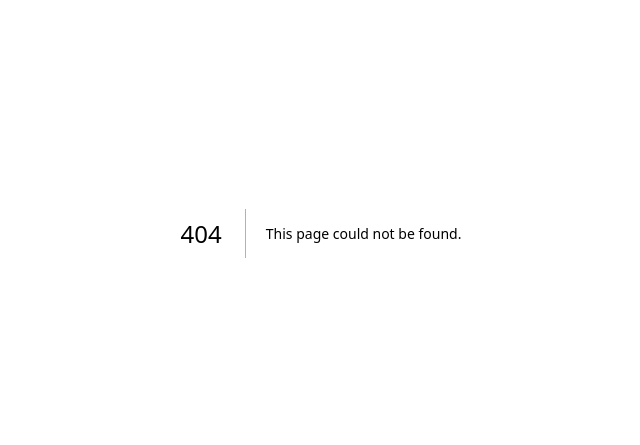
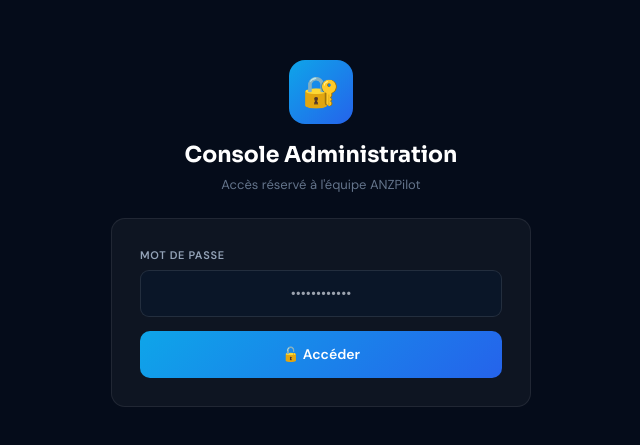
Before and after one commit to anzformation-tarikalik/anzpilot, a Next.js app: page /admin in a window 1280 px wide. Before the commit this address had no page. Shown: the part 167-612 px from the top of the page, without its empty margins (319-959 px from the left). Built offline with nearby package versions, Linux system fonts and the light colour scheme.

Commit message:
Add files via upload

```diff
--- /dev/null
+++ b/pages/admin/index.tsx
@@ -0,0 +1,47 @@
+import { useState, useEffect } from 'react'
+import Head from 'next/head'
+import { useRouter } from 'next/router'
+
+const ADMIN_PASSWORD = 'ANZPilot2026!'
+
+export default function AdminLogin() {
+  const router = useRouter()
+  const [password, setPassword] = useState('')
+  const [error, setError] = useState('')
+
+  useEffect(() => {
+    if (typeof window !== 'undefined' && sessionStorage.getItem('anzpilot_admin') === 'ok') {
+      router.push('/admin/dashboard')
+    }
+  }, [router])
+
+  function login() {
+    if (password === ADMIN_PASSWORD) {
+      sessionStorage.setItem('anzpilot_admin', 'ok')
+      router.push('/admin/dashboard')
+    } else {
+      setError('Mot de passe incorrect')
+    }
+  }
+
+  return (
+    <>
+      <Head><title>Administration — ANZPilot</title></Head>
+      <div style={{ minHeight:'100vh', background:'#050c1a', color:'#e2e8f0', fontFamily:'DM Sans,system-ui', display:'flex', alignItems:'center', justifyContent:'center', padding:20 }}>
+        <div style={{ maxWidth:420, width:'100%' }}>
+          <div style={{ textAlign:'center', marginBottom:24 }}>
+            <div style={{ width:64, height:64, margin:'0 auto 14px', borderRadius:16, background:'linear-gradient(135deg,#0ea5e9,#2563eb)', display:'flex', alignItems:'center', justifyContent:'center', fontSize:30 }}>🔐</div>
+            <h1 style={{ fontFamily:'Sora,Georgia', fontSize:22, fontWeight:700, color:'#fff', margin:'0 0 4px' }}>Console Administration</h1>
+            <p style={{ fontSize:13, color:'#64748b', margin:0 }}>Accès réservé à l'équipe ANZPilot</p>
+          </div>
+          <div style={{ background:'rgba(255,255,255,.04)', border:'1px solid rgba(255,255,255,.08)', borderRadius:14, padding:28 }}>
+            <label style={{ display:'block', fontSize:11, fontWeight:600, color:'#94a3b8', marginBottom:6, textTransform:'uppercase', letterSpacing:'.06em' }}>Mot de passe</label>
+            <input type="password" value={password} onChange={e=>setPassword(e.target.value)} onKeyDown={e=>e.key==='Enter'&&login()} placeholder="••••••••••••" autoFocus style={{ width:'100%', background:'#0a1628', border:'1px solid rgba(255,255,255,.1)', borderRadius:9, padding:'12px 14px', fontSize:14, color:'#fff', fontFamily:'DM Sans,system-ui', outline:'none', marginBottom:14, textAlign:'center' }}/>
+            {error && <div style={{ padding:10, borderRadius:8, background:'rgba(239,68,68,.1)', border:'1px solid rgba(239,68,68,.2)', color:'#fca5a5', fontSize:12, marginBottom:14 }}>{error}</div>}
+            <button onClick={login} style={{ width:'100%', padding:13, borderRadius:10, border:'none', background:'linear-gradient(135deg,#0ea5e9,#2563eb)', color:'#fff', fontSize:14, fontWeight:600, fontFamily:'DM Sans,system-ui', cursor:'pointer' }}>🔓 Accéder</button>
+          </div>
+        </div>
+      </div>
+    </>
+  )
+}
```
